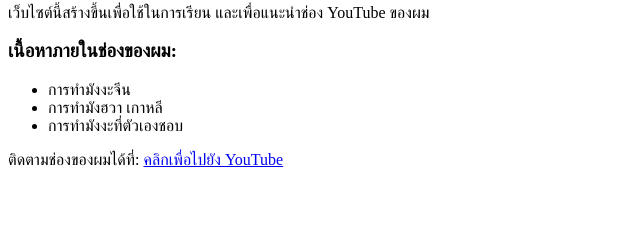
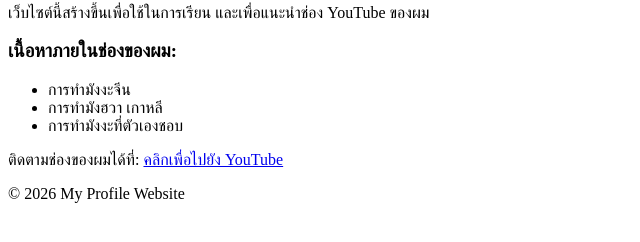
Before and after one commit to 6840215134-code/Practical-Test, a plain HTML site: page index.html in a window 1280 px wide. Shown: the part 416-658 px from the top of the page, without its empty margins (0-640 px from the left). Drawn offline with Linux system fonts and the light colour scheme.

Commit message:
index.html

```diff
--- a/index.html
+++ b/index.html
@@ -22,7 +22,12 @@
     <p>
         ติดตามช่องของผมได้ที่:
         <a href="https://www.youtube.com/@maz-r2b" target="_blank">คลิกเพื่อไปยัง YouTube</a>
-    </p>
+    </section>
+
+    <!-- ส่วนท้าย -->
+    <footer>
+        <p>© 2026 My Profile Website</p>
+    </footer>
 
 </body>
 </html>
```
